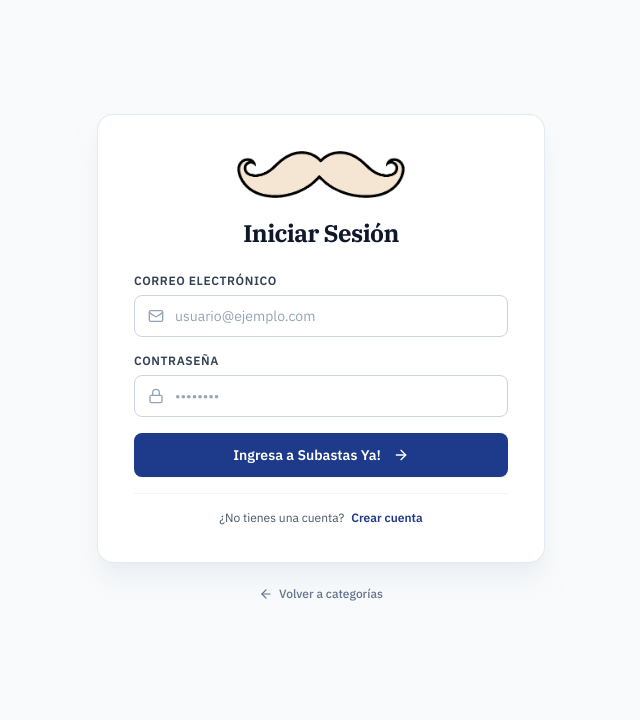
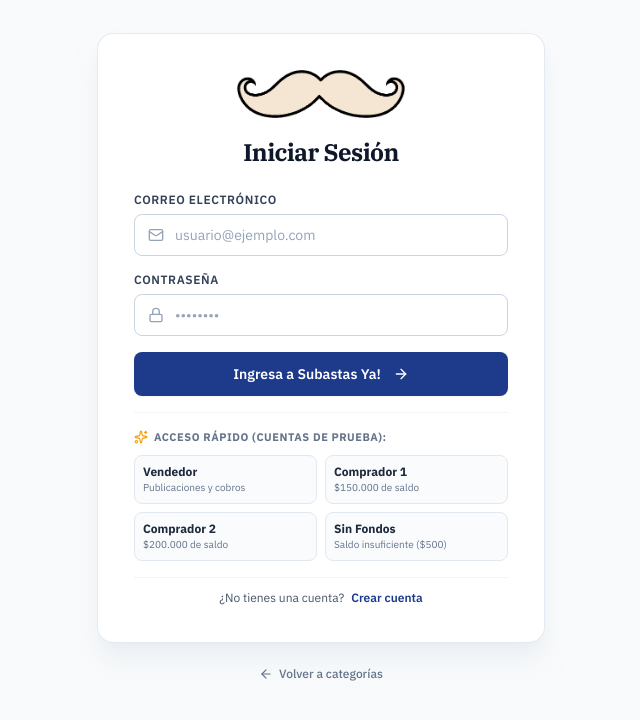
Before and after one commit to SubastaYa/subastaya-frontend, a React (Vite) app in the folder Web/: page /login in a window 1280 px wide. Shown: the top 720 px of the page, without its empty margins (319-959 px from the left). Built offline with nearby package versions, Linux system fonts and the light colour scheme.

Commit message:
feat:  agregar botonera de accesos rapidos en login y posterior correccion de readme

```diff
--- a/Web/src/pages/Login.tsx
+++ b/Web/src/pages/Login.tsx
@@ -1,11 +1,18 @@
 import React, { useState } from 'react';
 import { useNavigate, useSearchParams, useLocation, Link } from 'react-router-dom';
 import { useAuth } from '../context/useAuth';
-import { Lock, Mail, AlertCircle, ArrowRight, ArrowLeft, User, CheckCircle2 } from 'lucide-react';
+import { Lock, Mail, AlertCircle, ArrowRight, ArrowLeft, User, CheckCircle2, Sparkles } from 'lucide-react';
 import axios from 'axios';
 import api from '../api/axios';
 
 type LoginView = 'login' | 'register';
+
+const TEST_ACCOUNTS = [
+  { label: 'Vendedor', email: 'vendedor@test.com', password: '123456', detail: 'Publicaciones y cobros' },
+  { label: 'Comprador 1', email: 'comprador1@test.com', password: '123456', detail: '$150.000 de saldo' },
+  { label: 'Comprador 2', email: 'comprador2@test.com', password: '123456', detail: '$200.000 de saldo' },
+  { label: 'Sin Fondos', email: 'sinfondos@test.com', password: '123456', detail: 'Saldo insuficiente ($500)' },
+];
 
 export const Login: React.FC = () => {
   const [view, setView] = useState<LoginView>('login');
@@ -246,7 +253,42 @@ export const Login: React.FC = () => {
                 )}
               </button>
 
-              <div className="pt-4 border-t border-slate-100 text-center text-xs text-slate-600">
+              {/* Botonera de Cuentas de Prueba para Demostración */}
+              <div className="pt-4 border-t border-slate-100">
+                <div className="flex items-center gap-1.5 mb-2.5">
+                  <Sparkles className="w-3.5 h-3.5 text-amber-500" />
+                  <span className="text-[11px] font-bold text-slate-500 uppercase tracking-wider">
+                    Acceso rápido (Cuentas de prueba):
+                  </span>
+                </div>
+                <div className="grid grid-cols-2 gap-2">
+                  {TEST_ACCOUNTS.map((acc) => (
+                    <button
+                      key={acc.email}
+                      type="button"
+                      onClick={() => {
+                        setEmail(acc.email);
+                        setPassword(acc.password);
+                        setErrorMessage(null);
+                      }}
+                      className={`p-2 rounded-lg border text-left transition-all cursor-pointer ${
+                        email === acc.email
+                          ? 'border-brand-action bg-blue-50/80 ring-1 ring-brand-action/30'
+                          : 'border-slate-200 bg-slate-50/80 hover:bg-slate-100 hover:border-slate-300'
+                      }`}
+                    >
+                      <span className="block text-xs font-bold text-slate-800">
+                        {acc.label}
+                      </span>
+                      <span className="block text-[10px] text-slate-500 truncate">
+                        {acc.detail}
+                      </span>
+                    </button>
+                  ))}
+                </div>
+              </div>
+
+              <div className="pt-3 border-t border-slate-100 text-center text-xs text-slate-600">
                 ¿No tienes una cuenta?{' '}
                 <button
                   type="button"
```
Also changed, not shown: 1 other file (tests, documents, lock files or other folders).
